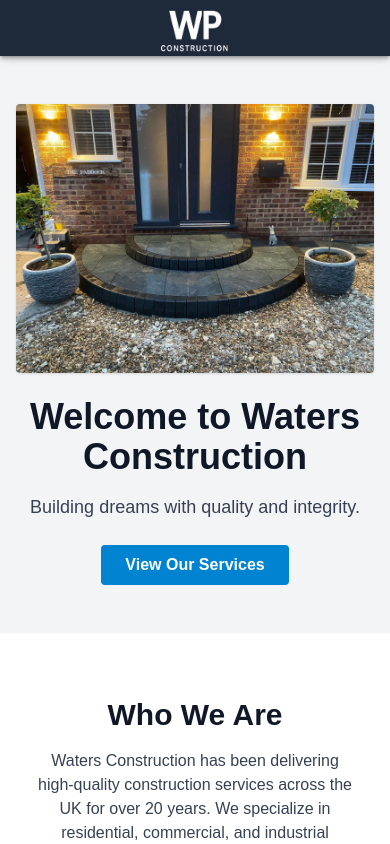
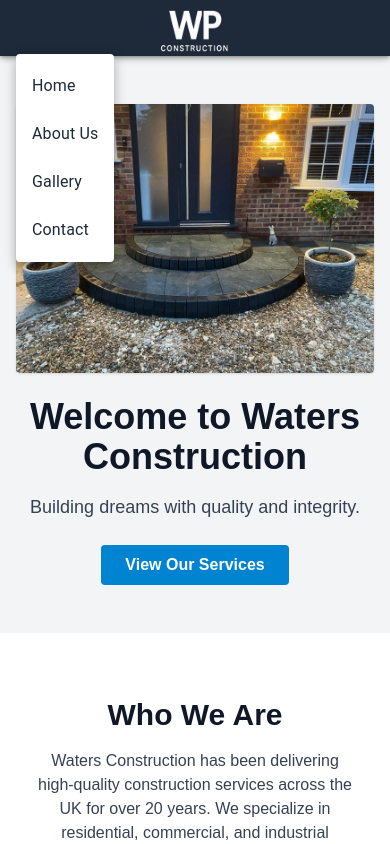
Before and after one commit to jacam666/walters-construction, a Next.js app: page / in a window 390 px wide. Both pictures are taken after a click on the button "menu". Shown: the top 844 px of the page. Built offline with nearby package versions, Linux system fonts and the light colour scheme; some icons are missing.

Commit message:
fixed navbar dropdown issue

```diff
--- a/src/components/Navbar.tsx
+++ b/src/components/Navbar.tsx
@@ -64,6 +64,35 @@ function ResponsiveAppBar() {
               <MenuIcon />
             </IconButton>
           </Box>
+          <Menu
+            id="menu-appbar"
+            anchorEl={anchorElNav}
+            anchorOrigin={{
+              vertical: 'bottom',
+              horizontal: 'left',
+            }}
+            keepMounted
+            transformOrigin={{
+              vertical: 'top',
+              horizontal: 'left',
+            }}
+            open={Boolean(anchorElNav)}
+            onClose={handleCloseNavMenu}
+            sx={{
+              display: { xs: 'block', md: 'none' },
+            }}
+          >
+            {pages.map((page) => (
+              <MenuItem key={page.label} onClick={handleCloseNavMenu}>
+                <Link href={page.path} passHref>
+                  <Typography textAlign="center" className="text-gray-800">
+                    {page.label}
+                  </Typography>
+                </Link>
+              </MenuItem>
+            ))}
+          </Menu>
+
           {/* Mobile Logo (centered) */}
           <Box
             sx={{
```
